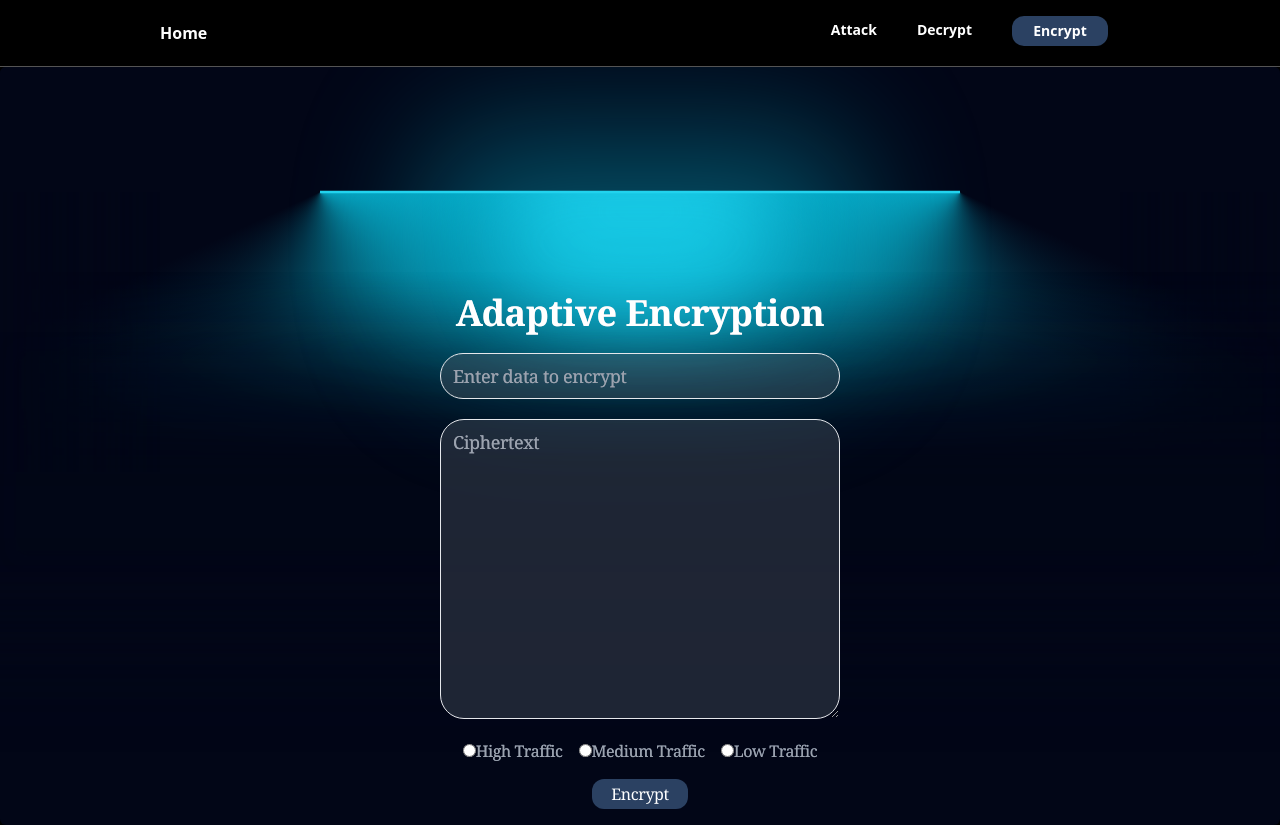
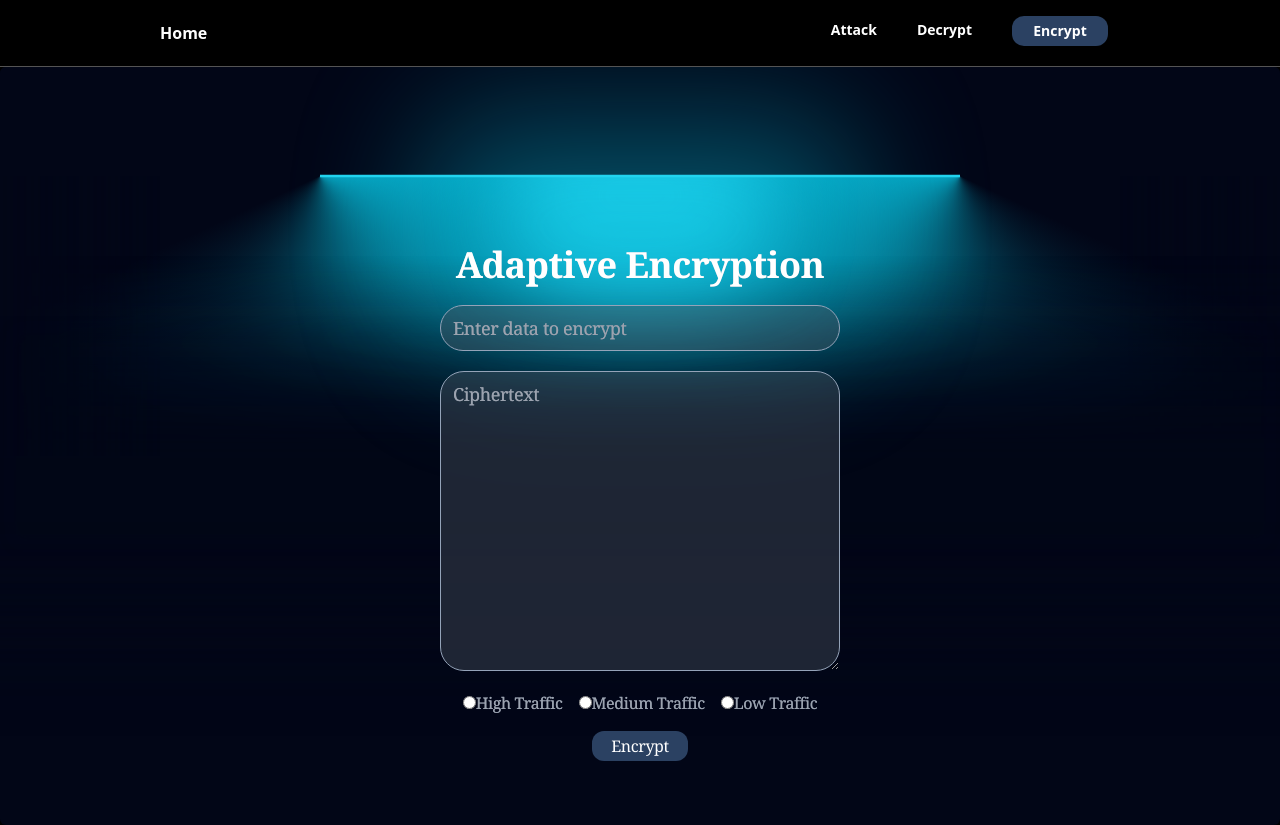
Before and after one commit to Haram-Nagra/Adaptive-Encryption-Based-on-traffic-analysis, a React (Vite) app: page /encrypt in a window 1280 px wide. Built offline with nearby package versions, Linux system fonts and the light colour scheme.

Commit message:
decrypt setting done

```diff
--- a/src/components/encrypt-form.jsx
+++ b/src/components/encrypt-form.jsx
@@ -36,13 +36,13 @@ const EncryptionForm = () => {
         <div className='font-serif flex flex-col items-center gap-y-5'>
             <h1 className='text-4xl text-center text-white font-bold'>Adaptive Encryption</h1>
             <input
-                className='text-lg text-white font-thin border rounded-3xl w-[400px] p-2 px-3 bg-gray-600 bg-opacity-40'
+                className='text-lg text-white font-thin border rounded-3xl w-[400px] p-2 px-3 bg-gray-600 bg-opacity-40 border-slate-400'
                 type="text"
                 value={inputData}
                 onChange={(e) => setInputData(e.target.value)}
                 placeholder="Enter data to encrypt"
             />
-            <textarea className="w-[400px] h-[300px] text-lg text-white font-thin border rounded-3xl  p-2 px-3 bg-gray-600 bg-opacity-40"
+            <textarea className="w-[400px] h-[300px] text-lg text-white font-thin border rounded-3xl  p-2 px-3 bg-gray-600 bg-opacity-40  border-slate-400"
                 placeholder="Ciphertext"
                 value={textareaValue}
                 readOnly>
--- a/src/components/lamp-demo.tsx
+++ b/src/components/lamp-demo.tsx
@@ -17,7 +17,7 @@ return (
         className
     )}
     >
-    <div className="relative flex w-full flex-1 scale-y-125 items-center justify-center isolate z-0 ">
+    <div className="relative flex w-full flex-auto scale-y-125 items-center justify-center isolate z-0 ">
         <motion.div
         initial={{ opacity: 0.5, width: "15rem" }}
         whileInView={{ opacity: 1, width: "40rem" }}
--- a/src/components/lamp.tsx
+++ b/src/components/lamp.tsx
@@ -14,7 +14,7 @@ export default function Lamp({ children }) {
                     duration: 0.8,
                     ease: "easeInOut",
                 }}
-                className="-mt-80 bg-gradient-to-br from-slate-300 to-slate-500 py-4 bg-clip-text text-center font-medium tracking-tight text-transparent"
+                className="-mt-96 bg-gradient-to-br from-slate-300 to-slate-500 py-16 bg-clip-text text-center font-medium tracking-tight text-transparent"
             >
             <div>
                 {children}
--- a/src/pages/decrypt.jsx
+++ b/src/pages/decrypt.jsx
@@ -1,7 +1,10 @@
 import DecryptionForm from "../components/decrypt-form";
+import Lamp from "../components/lamp";
 
 export default function Decrypt(){
     return(
-        <DecryptionForm></DecryptionForm>
+        <Lamp>
+            <DecryptionForm/>
+        </Lamp>
     )
 }
--- a/src/pages/encrypt.jsx
+++ b/src/pages/encrypt.jsx
@@ -4,6 +4,7 @@ import Lamp from "../components/lamp";
 
 export default function Encrypt() {
     return (
+
         <Lamp>
             <EncryptionForm />
         </Lamp>
```
